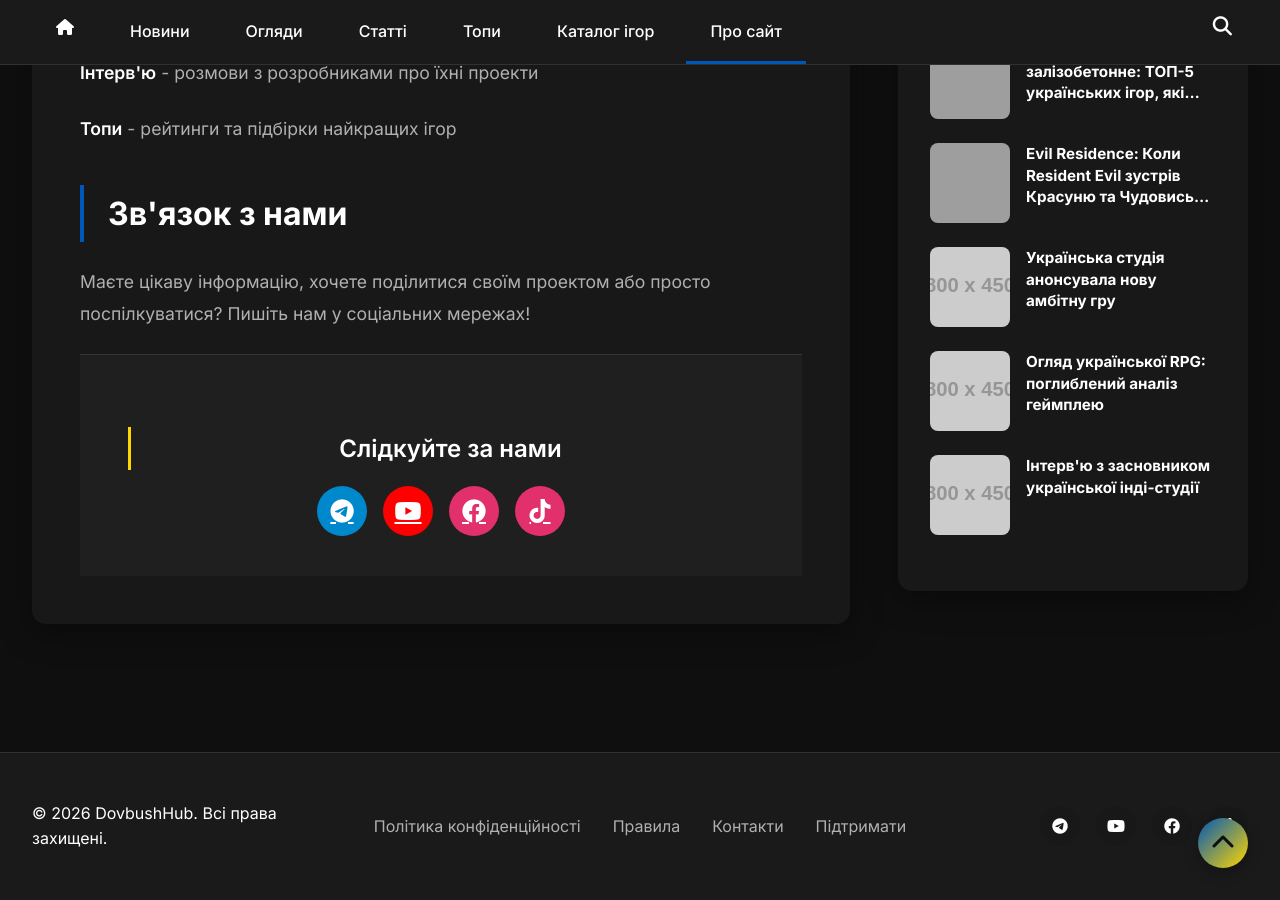
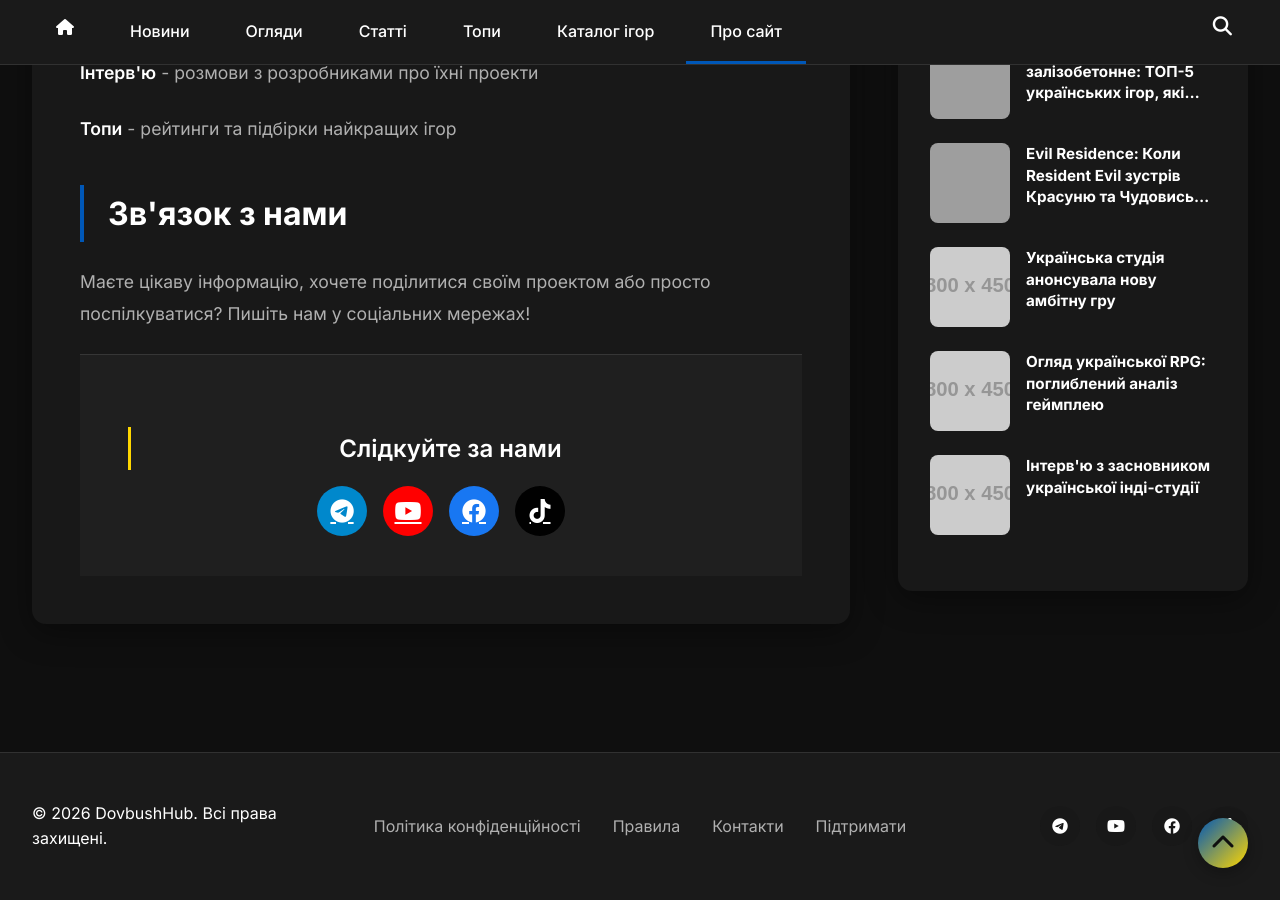
Before and after one commit to dovbush-media/dovbush-media.github.io, a Jekyll site: the page built from about.html, in a window 1280 px wide and 900 px high, scrolled down 1057 px. Built offline with Jekyll 4.4.1, drawn with Linux system fonts in a browser that asks for light colours; grey boxes are pictures that could not be loaded.

Commit message:
Update about.html

```diff
--- a/about.html
+++ b/about.html
@@ -51,16 +51,16 @@ description: Про DovbushHub - український ігровий блог
       <div class="share-section">
   <h3 class="share-title">Слідкуйте за нами</h3>
   <div class="share-buttons">
-          <a href="https://t.me/dovbushhub" class="share-btn telegram" target="_blank" rel="noopener">
+    <a href="https://t.me/dovbushhub" class="share-btn telegram" style="background: #0088cc;" target="_blank" rel="noopener">
       <i class="fab fa-telegram"></i>
     </a>
-          <a href="https://youtube.com/@dovbushhub" class="share-btn" style="background: #ff0000;" target="_blank" rel="noopener">
+    <a href="https://youtube.com/@dovbushhub" class="share-btn youtube" style="background: #FF0000;" target="_blank" rel="noopener">
       <i class="fab fa-youtube"></i>
     </a>
-          <a href="https://www.facebook.com/people/DovbushHub/61586958147850/" class="share-btn" style="background: #e1306c;" target="_blank" rel="noopener">
+    <a href="https://www.facebook.com/people/DovbushHub/61586958147850/" class="share-btn facebook" style="background: #1877F2;" target="_blank" rel="noopener">
       <i class="fab fa-facebook"></i>
     </a>
-          <a href="https://tiktok.com/@dovbushhub" class="share-btn" style="background: #e1306c;" target="_blank" rel="noopener">
+    <a href="https://tiktok.com/@dovbushhub" class="share-btn tiktok" style="background: #010101;" target="_blank" rel="noopener">
       <i class="fab fa-tiktok"></i>
     </a>
   </div>
```
Lines whose indentation alone changed are shown as unchanged.
